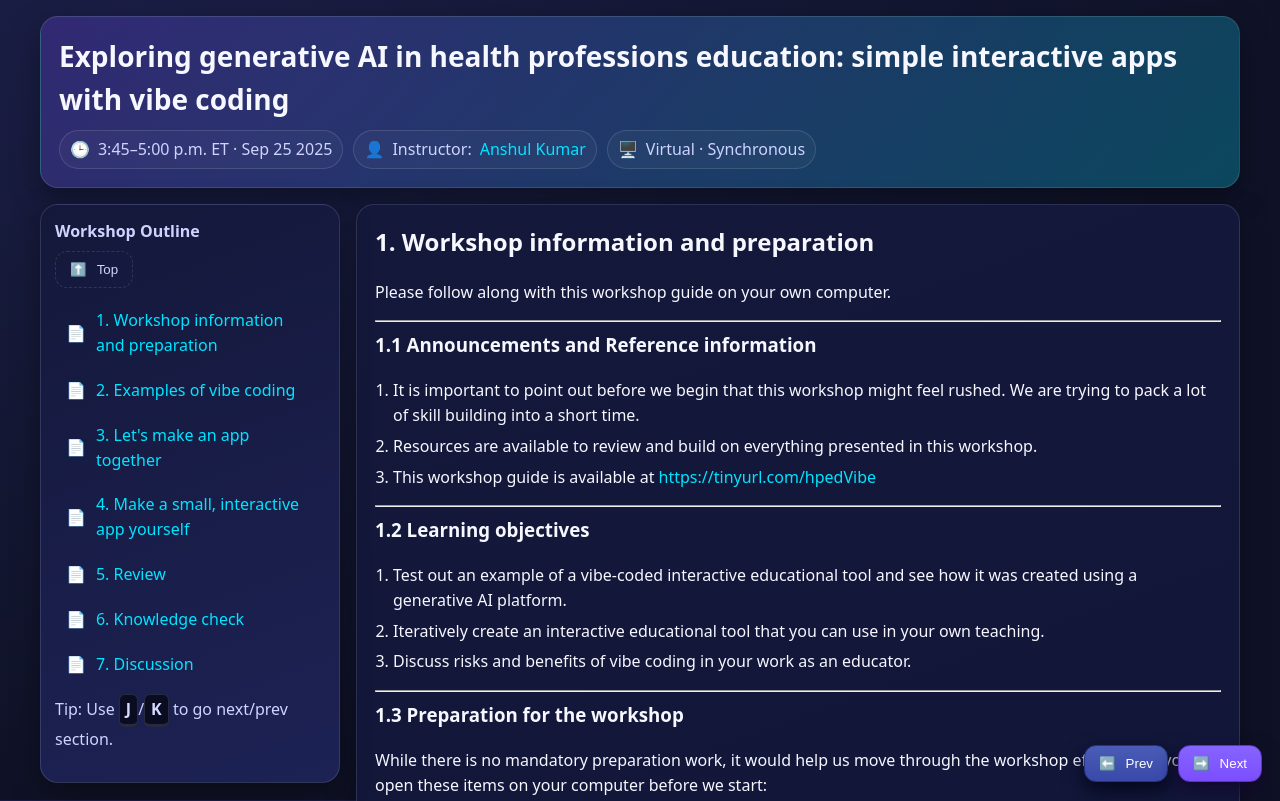
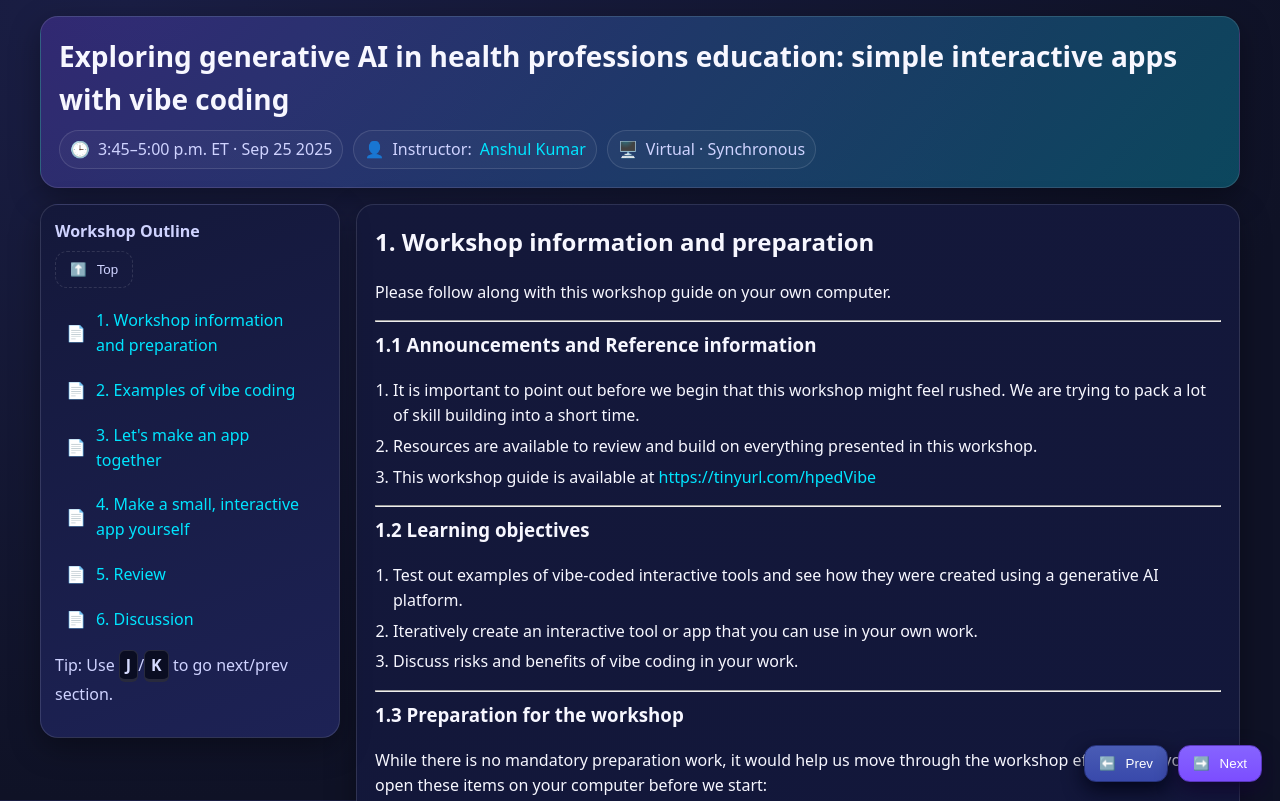
Before and after one commit to readcreate/hped-vibecoding-workshop1, a plain HTML site: page index.html in a window 1280 px wide. Shown: the top 801 px of the page. Drawn offline with Linux system fonts and the light colour scheme.

Commit message:
knowledge check removed, LOs updated
What used to be section 6 "Knowledge check" has been commented out of index.html now. It a) had stopped working and b) isn't needed anymore because we have the post-workshop survey.

```diff
--- a/index.html
+++ b/index.html
@@ -184,9 +184,9 @@
             <hr>
             <h3>Learning objectives</h3>
             <ol class="list">
-              <li>Test out an example of a vibe-coded interactive educational tool and see how it was created using a generative AI platform.</li>
-              <li>Iteratively create an interactive educational tool that you can use in your own teaching.</li>
-              <li>Discuss risks and benefits of vibe coding in your work as an educator.</li>
+              <li>Test  out examples of vibe-coded interactive tools and see how they were created using a generative AI platform.</li>
+              <li>Iteratively create an interactive tool or app that you can use in your own work.</li>
+              <li>Discuss risks and benefits of vibe coding in your work.</li>
             </ol>
           </div>
 
@@ -460,7 +460,7 @@
         <p>Now we will work together in one big group to try to make an app together using vibe coding. Later in the workshop, you will repeat this process on your own.</p>
         <hr>
         <h3>Define goals</h3>
-        <p>For the app or tool that we make, let's separate any educational goals, research goals, and desired technological features from each other.</p>
+        <p>For the app or tool that we make, let's separate any educational goals, research goals, and desired technological features from each other. Goals can be added or removed based on the use case.</p>
         <div class="grid-1">
 
 
@@ -759,7 +759,7 @@
         </ul>
       </section>
 
-      <section class="card" data-title="# Knowledge check">
+      <!--<section class="card" data-title="# Knowledge check">
         <h2>Knowledge check</h2>
         <p>Please complete the following activity.</p>
         <div class="quiz" id="quiz">
@@ -793,7 +793,7 @@
           <div class="button-row"><button id="btnGrade" class="btn success"><span>✅</span>Check answers</button></div>
           <p id="score" class="muted"></p>
         </div>
-      </section>
+      </section>-->
 
       <section class="card" data-title="# Discussion">
         <h2>Discussion</h2>
```
